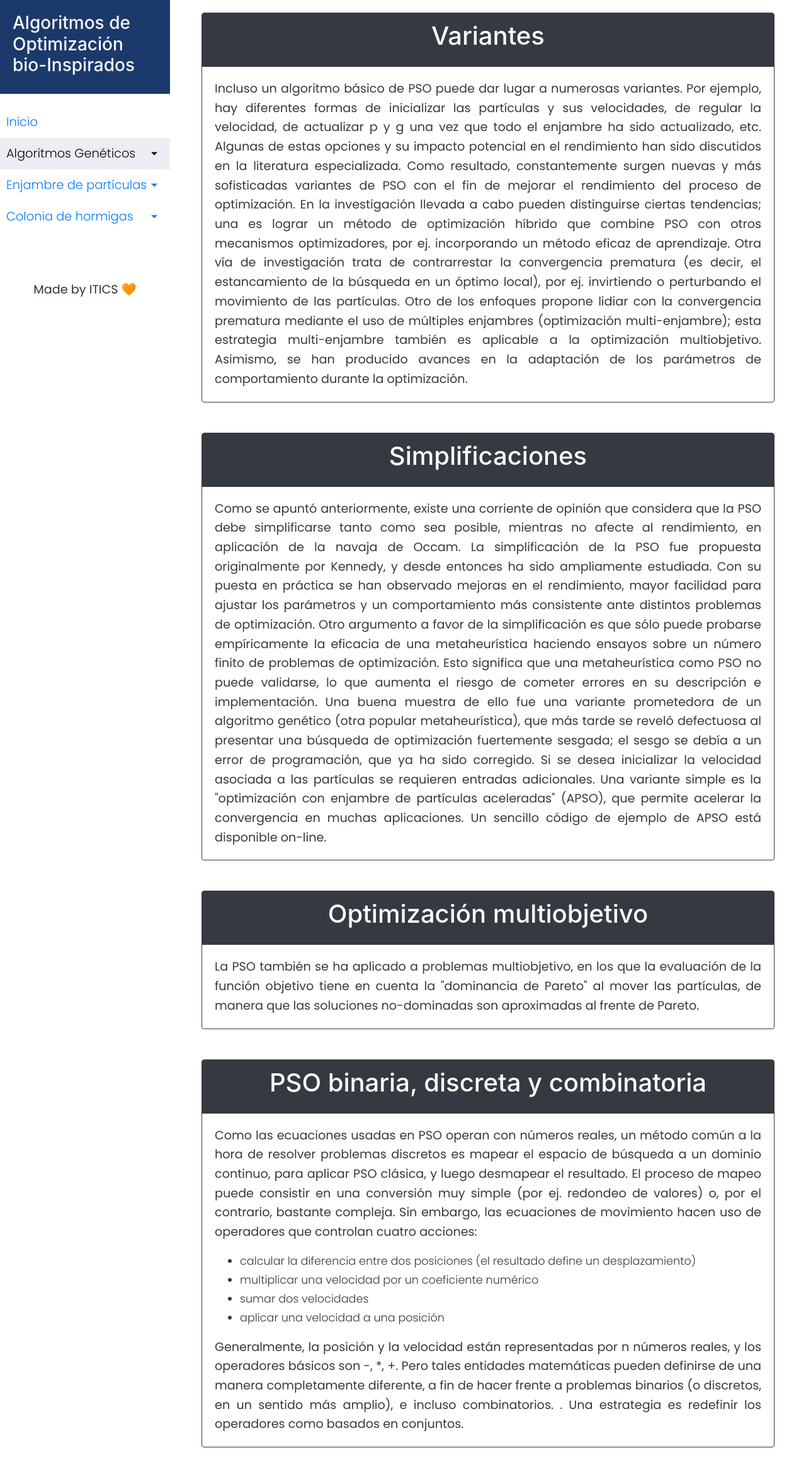
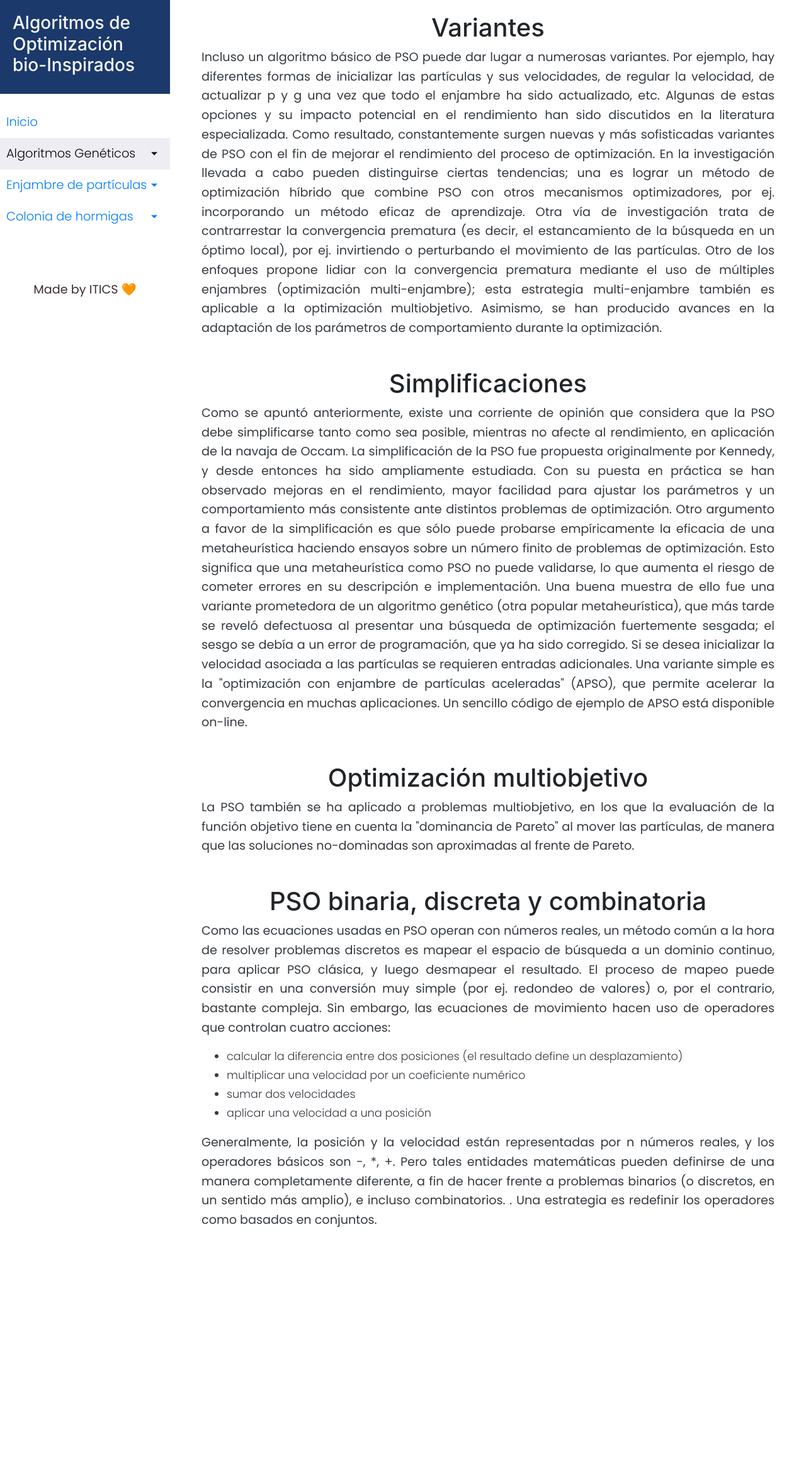
Before and after one commit to PAOsuna/Bio-inspired-optimized-algorithms, a Flask app: page /pso-variantes in a window 1280 px wide. Shown: the whole page at 63% size. After the commit the page ends 1948 px from the top, so only its background shows below. Run offline with Flask 2, Linux system fonts and the light colour scheme.

Commit message:
Se saco de los card el contenido de las paginas

```diff
--- a/templates/cruce.html
+++ b/templates/cruce.html
@@ -49,7 +49,7 @@
 
             </div>
 
-            <div class="col-12">
+            <div class="col-4">
                 <p class="text-dark text-justify">
                     La idea principal del cruce se basa en que, si se toman dos
                 individuos correctamente adaptados al medio y se obtiene una descendencia que comparta
@@ -57,7 +57,7 @@
                 causantes de la bondad de los padres.
                 </p>
             </div>
-            <div class="col-5 mt12">
+            <div class="col-8">
                 <img src="https://github.com/rafaelsanchezbaez/primerrepositorio/blob/master/Dise%C3%B1o%20sin%20t%C3%ADtulo%20(2).gif?raw=true" class="img-fluid" alt="...">
             </div>
             <div class="col-12">
--- a/templates/index.html
+++ b/templates/index.html
@@ -36,8 +36,7 @@
                 <div class="col-xl-3 col-lg-4 col-md-6 mb-4">
                     <div class="bg-white rounded shadow-sm"><img src="http://ignaciogavilan.com/wp-content/uploads/2019/05/dna-Genetic-Algorithm.png" alt="" class="img-fluid card-img-top">
                       <div class="p-4">
-                        <h5> <a href="#" class="text-dark">Algoritmos genéticos</a></h5>
-                        <p class="small text-muted mb-0">Lorem ipsum dolor sit amet, consectetur adipisicing elit</p>
+                        <h5> <a href="seleccion" class="text-dark">Algoritmos genéticos</a></h5>
                         <div class="d-flex align-items-center justify-content-between rounded-pill bg-light px-3 py-2 mt-4">
                         </div>
                       </div>
--- a/templates/pso-variantes.html
+++ b/templates/pso-variantes.html
@@ -6,20 +6,17 @@
     <div class="container">
         <div class="row">
             <div class="col">
-                <div class="card border-dark">
-                    <div class="card-header bg-dark">
-                        <h1 class="card-title text-center text-white">
+
+                        <h1 class="text-center">
                             Variantes
                         </h1>
-                    </div>
-                    <div class="card-body">
+
+
                         <p class="card-text text-dark text-justify">
                           Incluso un algoritmo básico de PSO puede dar lugar a numerosas variantes. Por ejemplo, hay diferentes formas de inicializar las partículas y sus velocidades, de regular la velocidad, de actualizar p y g una vez que todo el enjambre ha sido actualizado, etc. Algunas de estas opciones y su impacto potencial en el rendimiento han sido discutidos en la literatura especializada.
 Como resultado, constantemente surgen nuevas y más sofisticadas variantes de PSO con el fin de mejorar el rendimiento del proceso de optimización. En la investigación llevada a cabo pueden distinguirse ciertas tendencias; una es lograr un método de optimización híbrido que combine PSO con otros mecanismos optimizadores, por ej. incorporando un método eficaz de aprendizaje. Otra vía de investigación trata de contrarrestar la convergencia prematura (es decir, el estancamiento de la búsqueda en un óptimo local), por ej. invirtiendo o perturbando el movimiento de las partículas. Otro de los enfoques propone lidiar con la convergencia prematura mediante el uso de múltiples enjambres (optimización multi-enjambre); esta estrategia multi-enjambre también es aplicable a la optimización multiobjetivo. Asimismo, se han producido avances en la adaptación de los parámetros de comportamiento durante la optimización.
 
                         </p>
-                    </div>
-                </div>
             </div>
         </div>
     </div>
@@ -30,20 +27,19 @@ Como resultado, constantemente surgen nuevas y más sofisticadas variantes de PS
     <div class="container">
         <div class="row">
             <div class="col">
-                <div class="card border-dark">
-                    <div class="card-header bg-dark">
-                        <h1 class="card-title text-center text-white">
+
+
+                        <h1 class="text-center">
                             Simplificaciones
                         </h1>
-                    </div>
-                    <div class="card-body">
+
                         <p class="card-text text-dark text-justify">
 Como se apuntó anteriormente, existe una corriente de opinión que considera que la PSO debe simplificarse tanto como sea posible, mientras no afecte al rendimiento, en aplicación de la navaja de Occam. La simplificación de la PSO fue propuesta originalmente por Kennedy, y desde entonces ha sido ampliamente estudiada. Con su puesta en práctica se han observado mejoras en el rendimiento, mayor facilidad para ajustar los parámetros y un comportamiento más consistente ante distintos problemas de optimización.
 Otro argumento a favor de la simplificación es que sólo puede probarse empíricamente la eficacia de una metaheurística haciendo ensayos sobre un número finito de problemas de optimización. Esto significa que una metaheurística como PSO no puede validarse, lo que aumenta el riesgo de cometer errores en su descripción e implementación. Una buena muestra de ello fue una variante prometedora de un algoritmo genético (otra popular metaheurística), que más tarde se reveló defectuosa al presentar una búsqueda de optimización fuertemente sesgada; el sesgo se debía a un error de programación, que ya ha sido corregido.
 Si se desea inicializar la velocidad asociada a las partículas se requieren entradas adicionales. Una variante simple es la "optimización con enjambre de partículas aceleradas" (APSO), que permite acelerar la convergencia en muchas aplicaciones. Un sencillo código de ejemplo de APSO está disponible on-line.
                         </p>
-                    </div>
-                </div>
+
+
             </div>
         </div>
     </div>
@@ -54,18 +50,18 @@ Si se desea inicializar la velocidad asociada a las partículas se requieren ent
     <div class="container">
         <div class="row">
             <div class="col">
-                <div class="card border-dark">
-                    <div class="card-header bg-dark">
-                        <h1 class="card-title text-center text-white">
+
+
+                        <h1 class=" text-center ">
                             Optimización multiobjetivo
                         </h1>
-                    </div>
-                    <div class="card-body">
+
+
                         <p class="card-text text-dark text-justify">
 La PSO también se ha aplicado a problemas multiobjetivo, en los que la evaluación de la función objetivo tiene en cuenta la "dominancia de Pareto" al mover las partículas, de manera que las soluciones no-dominadas son aproximadas al frente de Pareto.
                         </p>
-                    </div>
-                </div>
+
+
             </div>
         </div>
     </div>
@@ -77,13 +73,13 @@ La PSO también se ha aplicado a problemas multiobjetivo, en los que la evaluaci
     <div class="container">
         <div class="row">
             <div class="col">
-                <div class="card border-dark">
-                    <div class="card-header bg-dark">
-                        <h1 class="card-title text-center text-white">
+
+
+                        <h1 class="text-center">
                             PSO binaria, discreta y combinatoria
                         </h1>
-                    </div>
-                    <div class="card-body">
+
+
                         <p class="card-text text-dark text-justify">
 Como las ecuaciones usadas en PSO operan con números reales, un método común a la hora de resolver problemas discretos es mapear el espacio de búsqueda a un dominio continuo, para aplicar PSO clásica, y luego desmapear el resultado. El proceso de mapeo puede consistir en una conversión muy simple (por ej. redondeo de valores) o, por el contrario, bastante compleja.
 Sin embargo, las ecuaciones de movimiento hacen uso de operadores que controlan cuatro acciones:
@@ -105,8 +101,8 @@ Sin embargo, las ecuaciones de movimiento hacen uso de operadores que controlan
                         <p class="card-text text-dark text-justify">
 Generalmente, la posición y la velocidad están representadas por n números reales, y los operadores básicos son -, *, +. Pero tales entidades matemáticas pueden definirse de una manera completamente diferente, a fin de hacer frente a problemas binarios (o discretos, en un sentido más amplio), e incluso combinatorios.   . Una estrategia es redefinir los operadores como basados en conjuntos.
                         </p>
-                    </div>
-                </div>
+
+
             </div>
         </div>
     </div>
```
Also changed, not shown: templates/aco-hormNatu.html (+17 -19 lines), templates/aco.html (+15 -21 lines), templates/pso-funcionamiento.html (+19 -22 lines), templates/pso-topologias.html (+15 -5 lines), templates/pso.html (+12 -4 lines).
